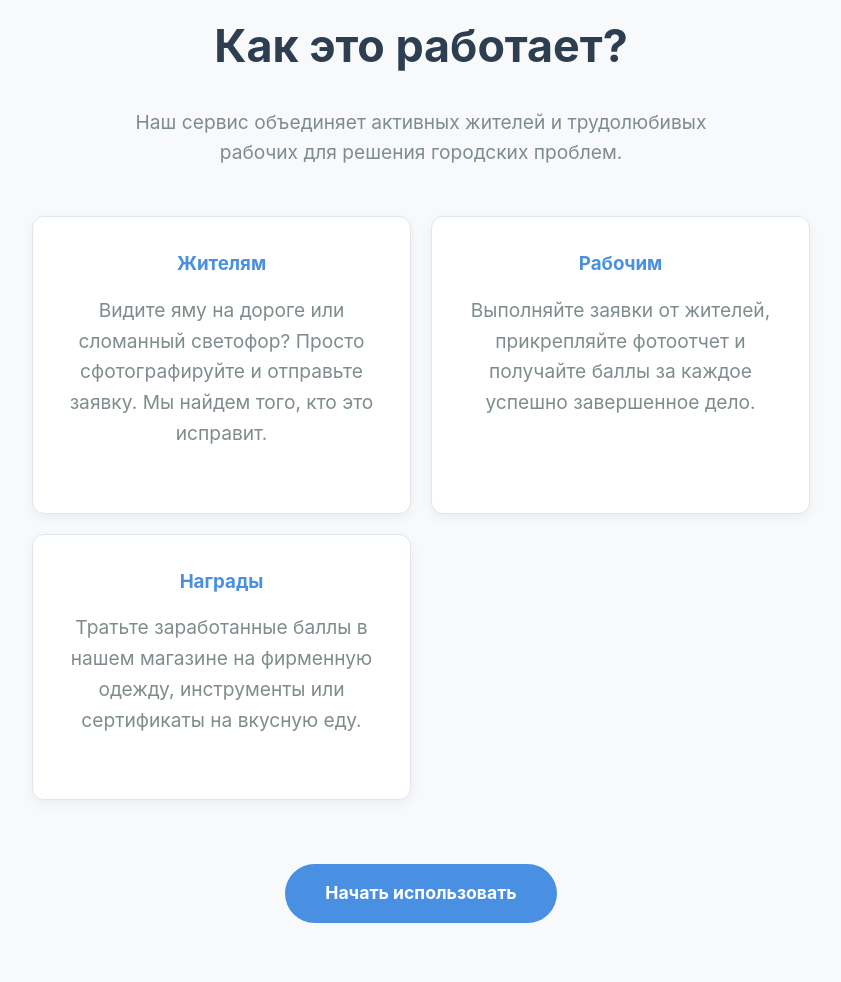
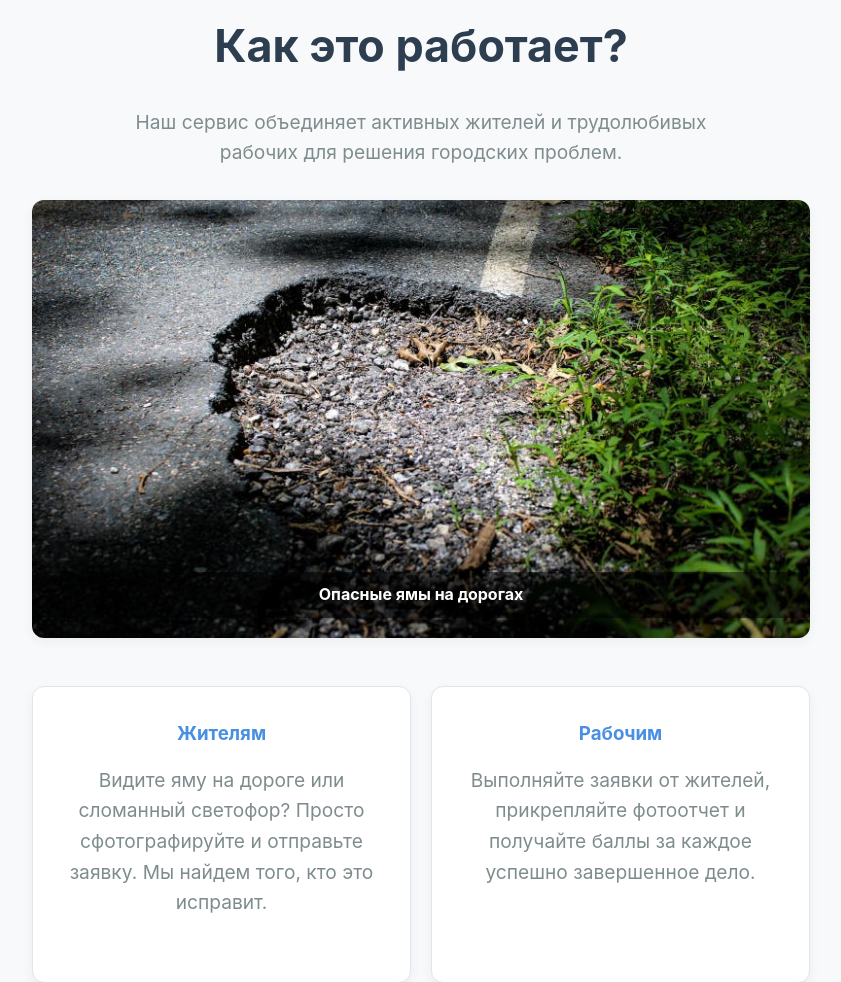
Before and after one commit to erkebulkaaasdad/LosPollosHermanos, a Flask app: page / in a window 1280 px wide. Shown: the part 241-1223 px from the top of the page, without its empty margins (219-1060 px from the left). Before the commit the page ends 1164 px from the top, so only its background shows below. Run offline with Flask 3, Linux system fonts and the light colour scheme.

Commit message:
Added a slideshow of urban problems to the welcome page

```diff
--- a/templates/welcome.html
+++ b/templates/welcome.html
@@ -9,6 +9,47 @@
     .hero { padding: 4rem 1rem; text-align: center; }
     .hero h1 { font-size: 2.8rem; color: var(--text-main); margin-bottom: 1.5rem; }
     .hero p { font-size: 1.2rem; color: var(--text-muted); max-width: 600px; margin: 0 auto 2rem; }
+
+    /* Slideshow Styles */
+    .slideshow-container {
+      max-width: 800px;
+      position: relative;
+      margin: 2rem auto;
+      border-radius: var(--border-radius);
+      overflow: hidden;
+      box-shadow: var(--shadow);
+      aspect-ratio: 16 / 9;
+      background: #eee;
+    }
+    .mySlides {
+      display: none;
+      width: 100%;
+      height: 100%;
+    }
+    .mySlides img {
+      width: 100%;
+      height: 100%;
+      object-fit: cover;
+    }
+    .fade {
+      animation-name: fade;
+      animation-duration: 1.5s;
+    }
+    @keyframes fade {
+      from {opacity: .4}
+      to {opacity: 1}
+    }
+    .slideshow-text {
+      position: absolute;
+      bottom: 20px;
+      left: 0;
+      right: 0;
+      background: rgba(0,0,0,0.5);
+      color: white;
+      padding: 10px;
+      font-weight: bold;
+    }
+
     .features { display: grid; grid-template-columns: repeat(auto-fit, minmax(250px, 1fr)); gap: 20px; margin-top: 3rem; }
     .feature-card { background: white; padding: 2rem; border-radius: var(--border-radius); box-shadow: var(--shadow); border: 1px solid var(--border-color); text-align: center; }
     .feature-card h3 { color: var(--primary-color); margin-bottom: 1rem; }
@@ -28,6 +69,22 @@
   <div class="hero">
     <h1>Как это работает?</h1>
     <p>Наш сервис объединяет активных жителей и трудолюбивых рабочих для решения городских проблем.</p>
+
+    <!-- Slideshow Section -->
+    <div class="slideshow-container">
+      <div class="mySlides fade">
+        <img src="{{ url_for('static', filename='images/trash1.jpg') }}">
+        <div class="slideshow-text">Горы мусора на улицах</div>
+      </div>
+      <div class="mySlides fade">
+        <img src="{{ url_for('static', filename='images/pothole1.jpg') }}">
+        <div class="slideshow-text">Опасные ямы на дорогах</div>
+      </div>
+      <div class="mySlides fade">
+        <img src="{{ url_for('static', filename='images/trash2.jpg') }}">
+        <div class="slideshow-text">Несанкционированные свалки</div>
+      </div>
+    </div>
 
     <div class="features">
       <div class="feature-card">
@@ -50,5 +107,22 @@
   </div>
 </div>
 
+<script>
+  let slideIndex = 0;
+  showSlides();
+
+  function showSlides() {
+    let i;
+    let slides = document.getElementsByClassName("mySlides");
+    for (i = 0; i < slides.length; i++) {
+      slides[i].style.display = "none";
+    }
+    slideIndex++;
+    if (slideIndex > slides.length) {slideIndex = 1}
+    slides[slideIndex-1].style.display = "block";
+    setTimeout(showSlides, 4000); // Change image every 4 seconds
+  }
+</script>
+
 </body>
 </html>
```
Also changed, not shown: static/images/pothole1.jpg (added), static/images/trash1.jpg (added), static/images/trash2.jpg (added).
